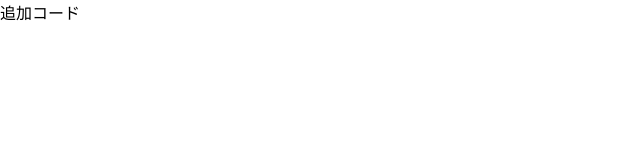
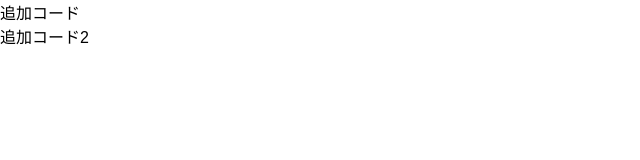
Before and after one commit to miyayamajun/html_skelton, a plain HTML site: page index.html in a window 1280 px wide. Shown: the whole page, without its empty margins (0-640 px from the left). Drawn offline with Linux system fonts and the light colour scheme.

Commit message:
added code 2

```diff
--- a/index.html
+++ b/index.html
@@ -30,6 +30,10 @@
         追加コード
     </div>
 
+    <div class="added_code">
+        追加コード2
+    </div>
+
 </article>
 </body>
 
```
